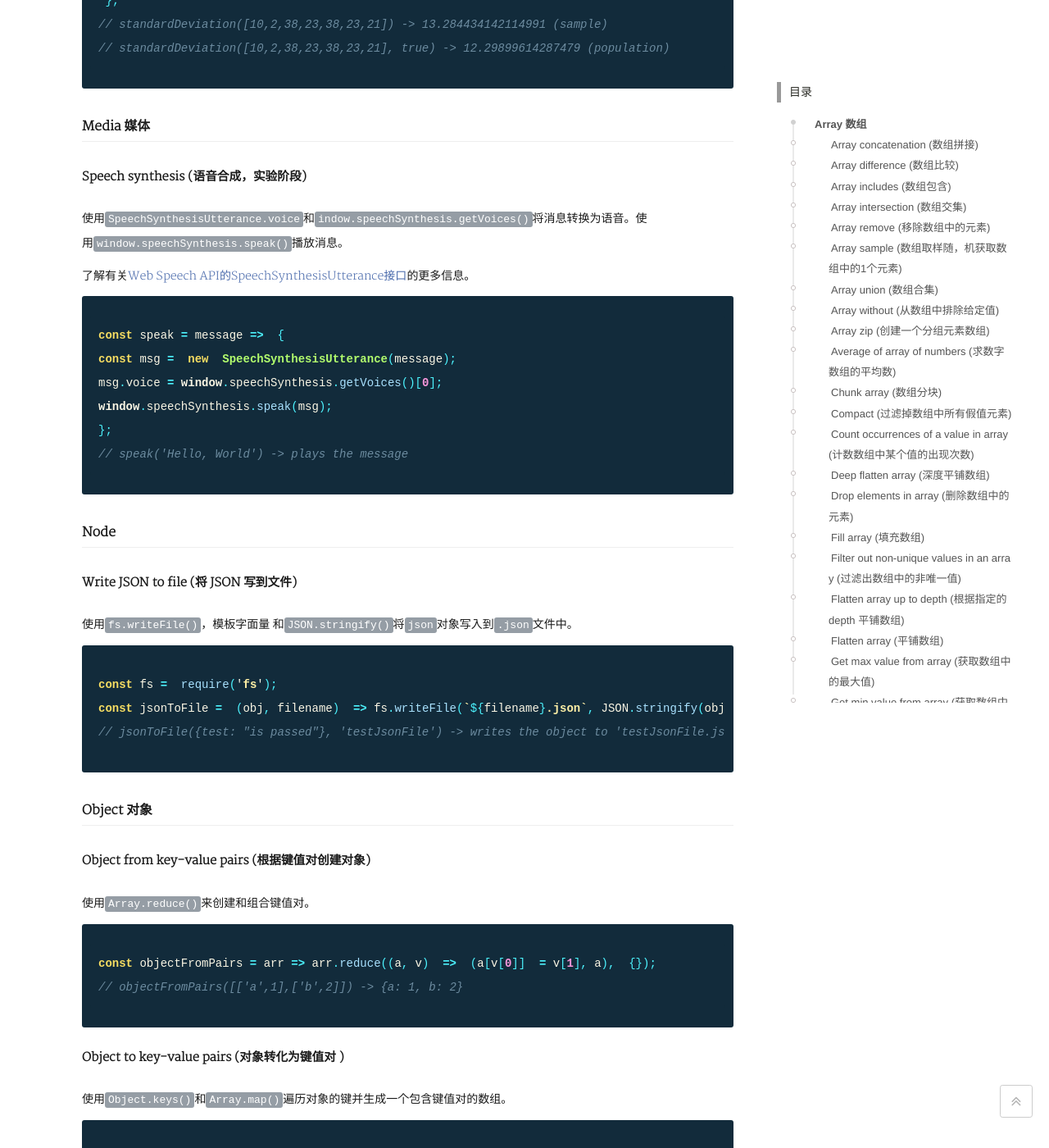
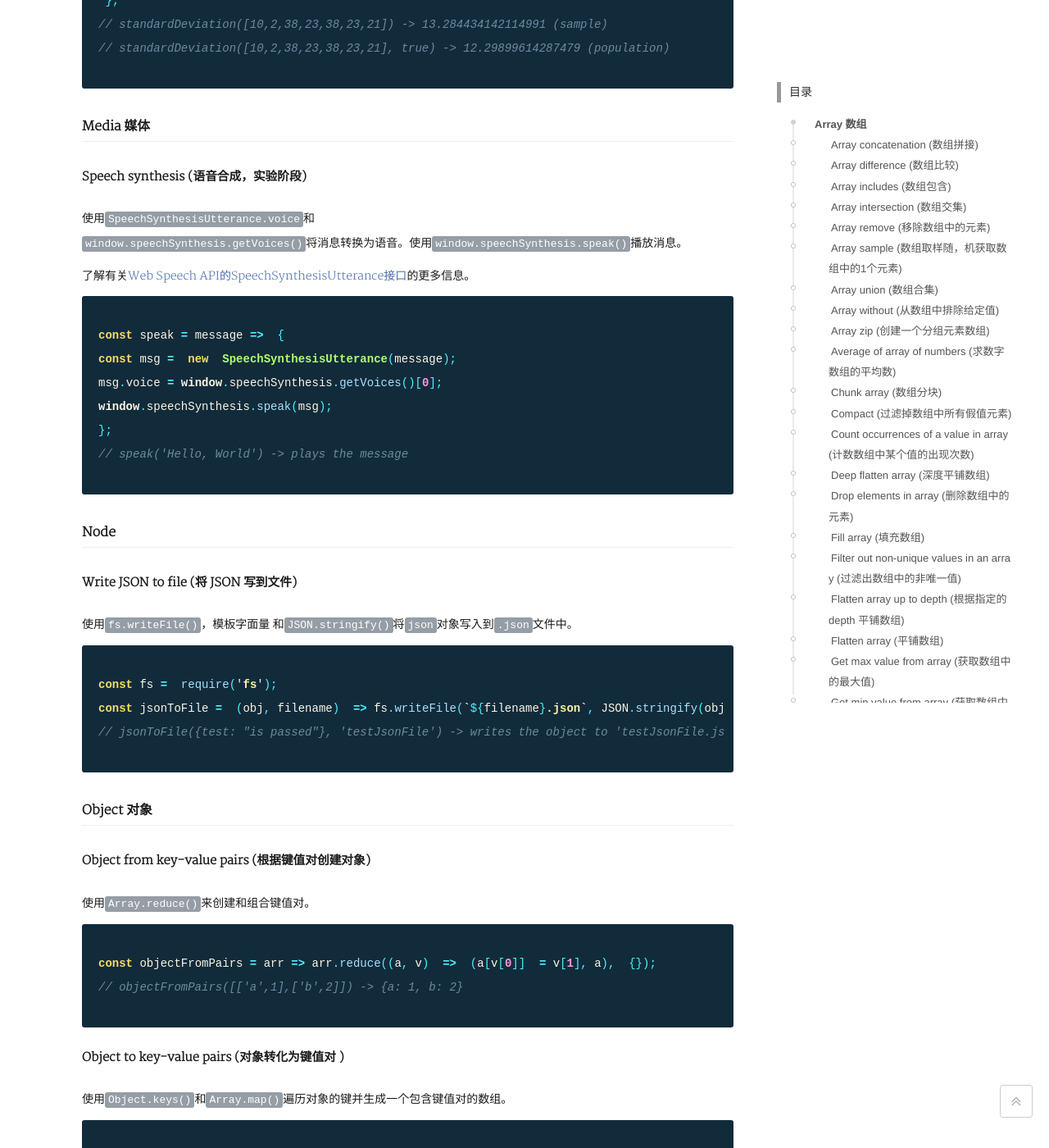
Before and after one commit to zjbiem/blog, a Jekyll site: the page built from _posts/2017-12-18-95 个超实用的 JavaScript 代码片段（ ES6+ 编写）.md, in a window 1280 px wide and 1400 px high, scrolled down 19241 px. Shown: the whole window at 82% size. Built offline with Jekyll 4.4.1, drawn with Linux system fonts in a browser that asks for light colours; comment, search, counter and statistics services are not loaded; a style sheet for code colours, icons or effects is not loaded.

Commit message:
fix mobile view word wrap

```diff
--- a/_posts/2017-12-18-95 个超实用的 JavaScript 代码片段（ ES6+ 编写）.md
+++ b/_posts/2017-12-18-95 个超实用的 JavaScript 代码片段（ ES6+ 编写）.md
@@ -693,7 +693,7 @@
 
 ### Speech synthesis (语音合成，实验阶段)
 
-使用 `SpeechSynthesisUtterance.voice` 和 `indow.speechSynthesis.getVoices()` 将消息转换为语音。使用 `window.speechSynthesis.speak()` 播放消息。
+使用 `SpeechSynthesisUtterance.voice` 和 <br> `window.speechSynthesis.getVoices()` 将消息转换为语音。使用 `window.speechSynthesis.speak()` 播放消息。
 
 了解有关[Web Speech API的SpeechSynthesisUtterance接口](https://developer.mozilla.org/en-US/docs/Web/API/SpeechSynthesisUtterance)的更多信息。
 
--- a/_sass/thankful_eyes.scss
+++ b/_sass/thankful_eyes.scss
@@ -1,5 +1,8 @@
 pre {
   overflow-x: auto;
+}
+code {
+  word-break: break-all; // 强制英文换行，防止移动端超出范围
 }
 code.highlighter-rouge {
   padding: 2px 4px;
--- a/css/main.scss
+++ b/css/main.scss
@@ -79,7 +79,9 @@
   font-size: 1em;
   margin: 1em 0;
 }
-
+table {
+  word-break: break-all; // 强制英文换行，防止移动端超出范围
+}
 // 两个人在列车上相遇
 // 一段旅程充满了诗意
 // 你突然说你要下车
```
